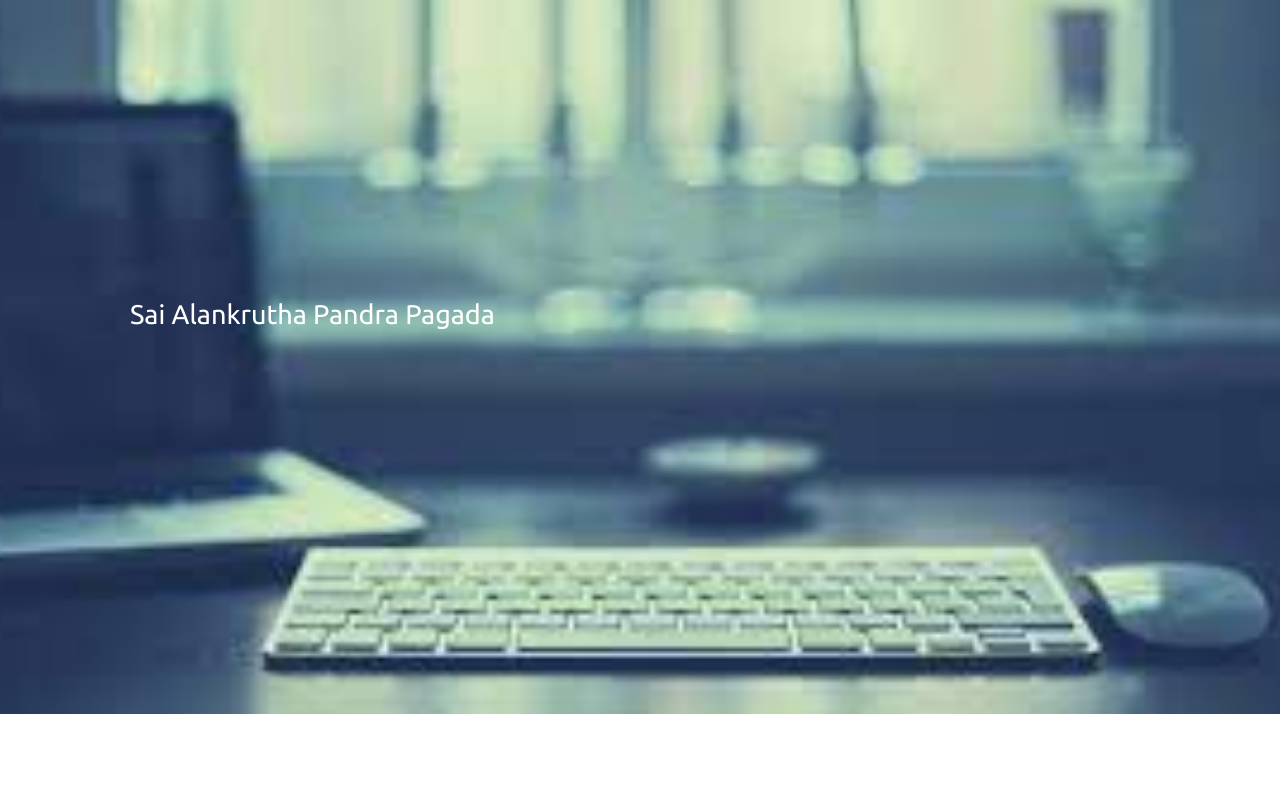
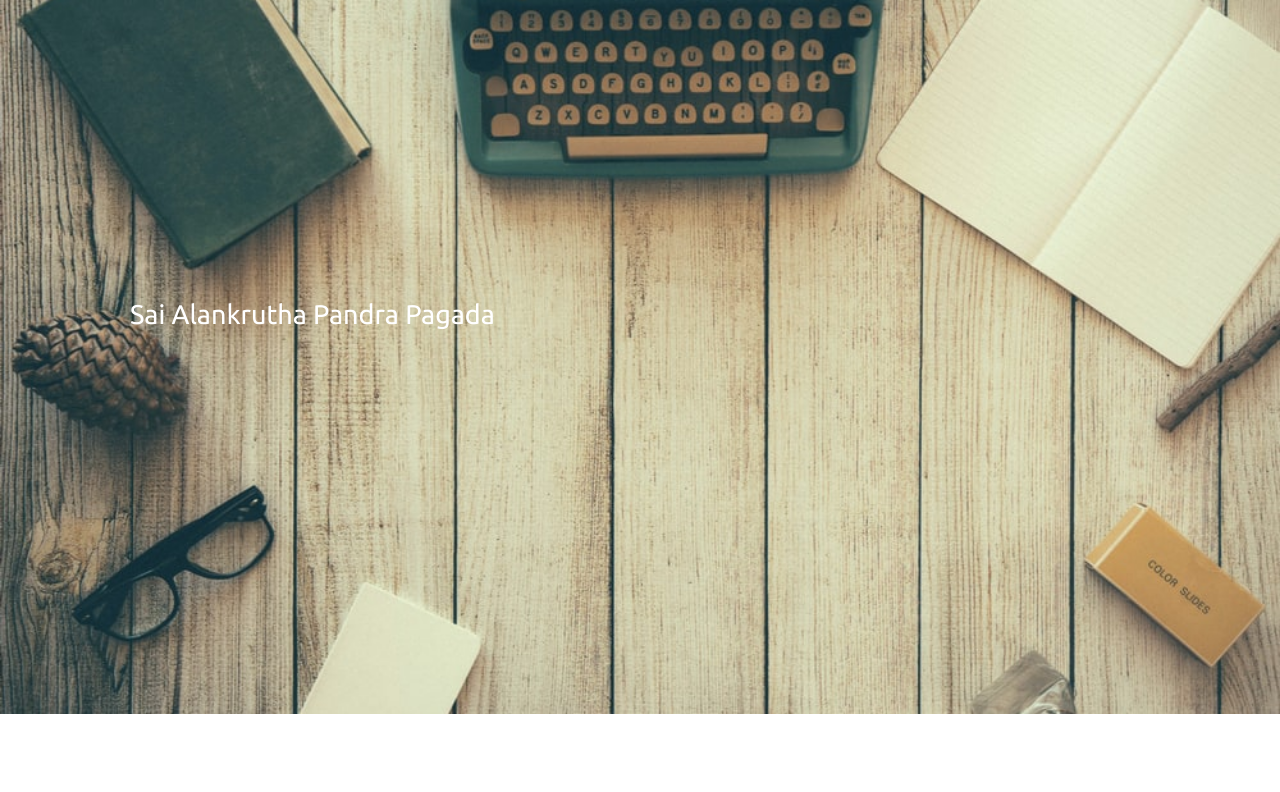
Before and after one commit to krutha/port-folio.github.io, a plain HTML site: page index.html in a window 1280 px wide. Shown: the part 86-878 px from the top of the page. Drawn offline with nearby package versions, Linux system fonts and the light colour scheme; files whose address does not match are found by name.

Commit message:
changed back img

```diff
--- a/style.css
+++ b/style.css
@@ -127,7 +127,7 @@ section .title::after{
 /* home section styling */
 .home{
     display: flex;
-    background: url("./images/background.jfif") no-repeat center;
+    background: url("./images/Backimg.jfif") no-repeat center;
     height: 100vh;
     color: #fff;
     min-height: 500px;
```
Also changed, not shown: images/Backimg.jfif (added).
